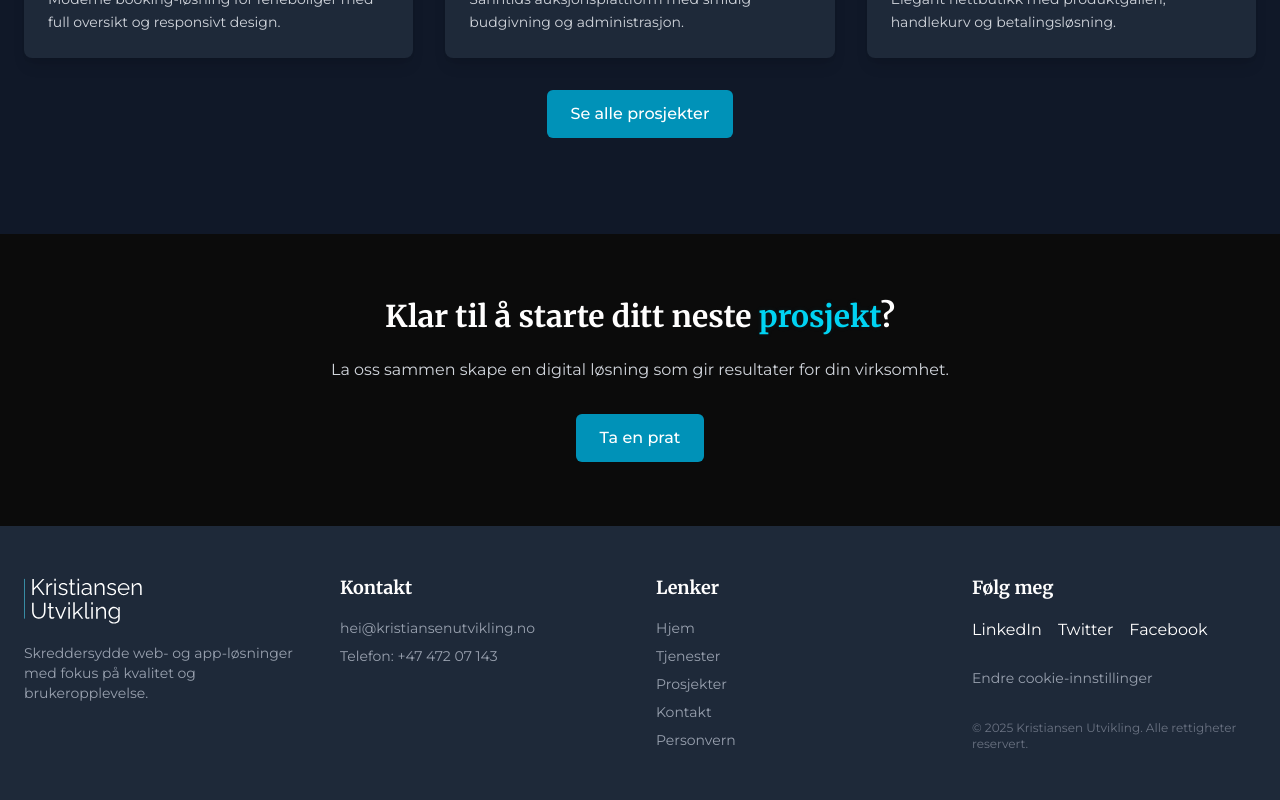
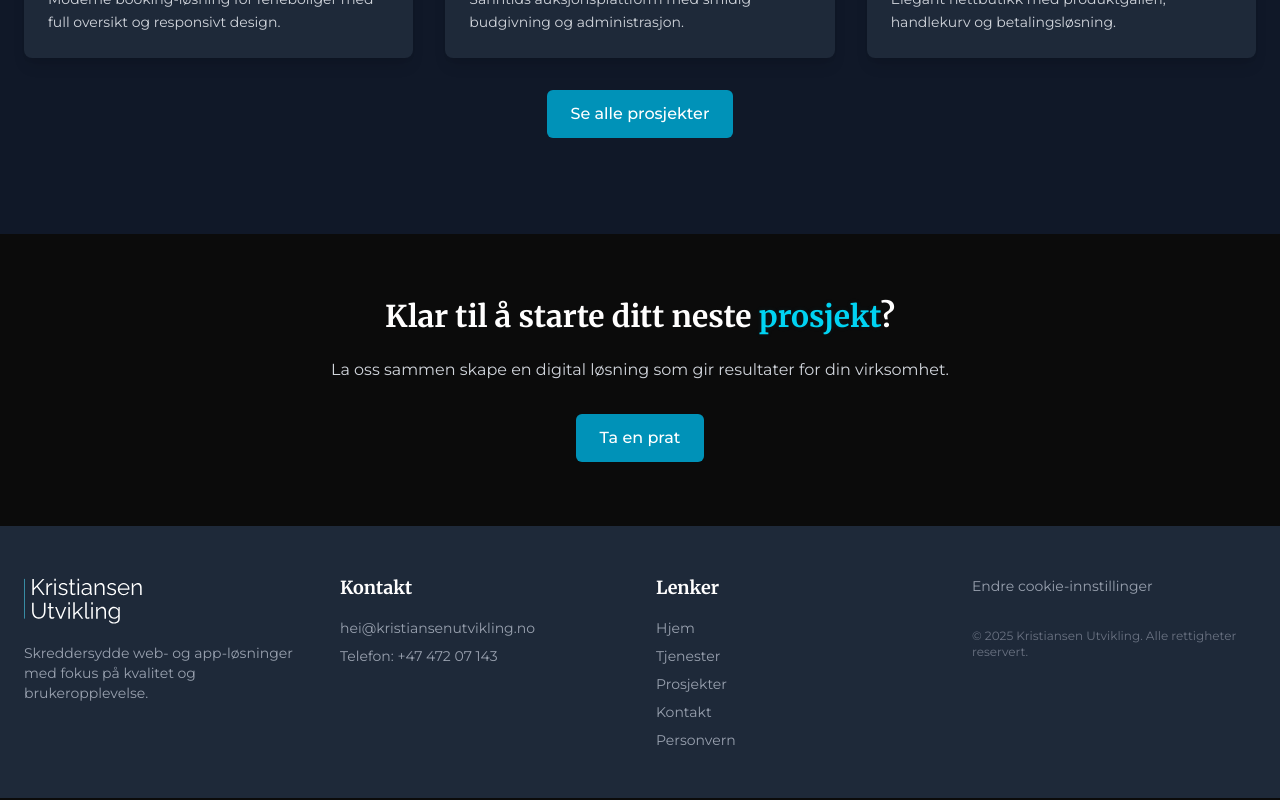
Before and after one commit to oddvarzk/kristiansenutvikling, a Next.js app: page / in a window 1280 px wide. Shown: the part 2692-3492 px from the top of the page. Built offline with nearby package versions, Linux system fonts and the light colour scheme; no server answers.

Commit message:
Footer bug fixed

```diff
--- a/src/app/components/layout/Footer.tsx
+++ b/src/app/components/layout/Footer.tsx
@@ -88,18 +88,6 @@ export default function Footer() {
 
         {/* Social & Cookie Reset */}
         <div>
-          <h3 className="text-lg font-semibold mb-4">Følg meg</h3>
-          <div className="flex space-x-4 mb-6">
-            <a href="#" aria-label="LinkedIn" className="hover:text-blue-400">
-              LinkedIn
-            </a>
-            <a href="#" aria-label="Twitter" className="hover:text-blue-400">
-              Twitter
-            </a>
-            <a href="#" aria-label="Facebook" className="hover:text-blue-400">
-              Facebook
-            </a>
-          </div>
           <button
             onClick={resetCookieConsent}
             className="text-gray-400 hover:text-white text-sm mb-4"
```
